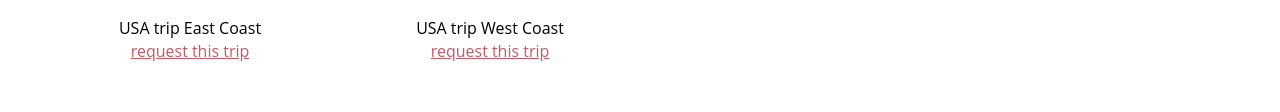
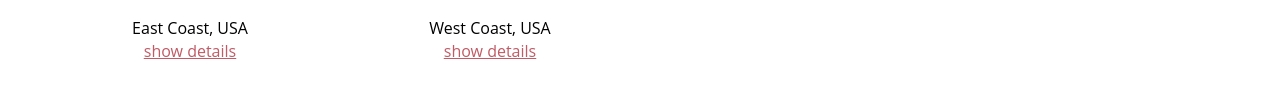
Before and after one commit to LiudmilaTe/trip-planner, a plain HTML site: page index.html in a window 1280 px wide. Shown: the part 4113-4225 px from the top of the page. Drawn offline with Linux system fonts and the light colour scheme.

Commit message:
Update index.html

```diff
--- a/index.html
+++ b/index.html
@@ -183,13 +183,13 @@
         <div class="row">
             <div class="col-xs-12 col-sm-6 col-md-3">
                 <img src="images/chicago-day-1.jpg" class="tour-preview" id="usa-e" data-toggle="modal" data-target="#myModal"  />
-                <p><span class="usa-e">USA trip East Coast</span><br />
-                <a class="request-trip" href="#contactmeForm" data-country="USA-E">request this trip</a></p>
+                <p><span class="usa-e">East Coast, USA</span><br />
+                <a class="request-trip" href="#contactmeForm" data-country="USA-E">show details</a></p>
             </div>
             <div class="col-xs-12 col-sm-6 col-md-3">
                 <img src="images/chicago-day-1.jpg" class="tour-preview" id="usa-w" data-toggle="modal" data-target="#myModal"  />
-                <p><span class="usa-w">USA trip West Coast</span><br />
-                <a class="request-trip" href="#contactmeForm" data-country="USA-W">request this trip</a></p>
+                <p><span class="usa-w">West Coast, USA</span><br />
+                <a class="request-trip" href="#contactmeForm" data-country="USA-W">show details</a></p>
             </div>
         </div>
      </div>
@@ -200,12 +200,12 @@
             <div class="col-xs-12 col-sm-6 col-md-3">
                 <img src="images/chicago-day-1.jpg" class="tour-preview" id="spain" data-toggle="modal" data-target="#myModal" />
                 <p><span class="spain">Spain</span><br />
-                <a class="request-trip" href="#contactmeForm" data-country="Spain">request this trip</a></p>
+                <a class="request-trip" href="#contactmeForm" data-country="Spain">show details</a></p>
             </div>
             <div class="col-xs-12 col-sm-6 col-md-3">
                 <img src="images/chicago-day-1.jpg" class="tour-preview" id="norway" data-toggle="modal" data-target="#myModal" />
                 <p><span class="norway">Norway fiords</span><br />
-                <a class="request-trip" href="#contactmeForm" data-country="Norway">request this trip</a></p>
+                <a class="request-trip" href="#contactmeForm" data-country="Norway">show details</a></p>
             </div>
             <div class="col-xs-12 col-sm-6 col-md-3">
                 <img src="images/chicago-day-1.jpg" class="tour-preview" id="uk" data-toggle="modal" data-target="#myModal" />
@@ -215,7 +215,7 @@
              <div class="col-xs-12 col-sm-6 col-md-3">
                 <img src="images/chicago-day-1.jpg" class="tour-preview" id="cz" data-toggle="modal" data-target="#myModal" />
                 <p><span class="cz">Prague, Czech Republic</span><br />
-                <a class="request-trip" href="#contactmeForm" data-country="Czech republic">request this trip</a></p>
+                <a class="request-trip" href="#contactmeForm" data-country="Czech republic">show details</a></p>
             </div>
         </div>
 
@@ -223,22 +223,22 @@
             <div class="col-xs-12 col-sm-6 col-md-3">
                 <img src="images/chicago-day-1.jpg" class="tour-preview" id="austria" data-toggle="modal" data-target="#myModal"  />
                 <p><span class="austria">Vienna, Austria</span><br />
-                <a class="request-trip" href="#contactmeForm" data-country="Austria">request this trip</a></p>
+                <a class="request-trip" href="#contactmeForm" data-country="Austria">show details</a></p>
             </div>
             <div class="col-xs-12 col-sm-6 col-md-3">
                 <img src="images/chicago-day-1.jpg" class="tour-preview" id="italy" data-toggle="modal" data-target="#myModal"  />
                 <p><span class="italy">Italy</span><br />
-                <a class="request-trip" href="#contactmeForm" data-country="Italy">request this trip</a></p>
+                <a class="request-trip" href="#contactmeForm" data-country="Italy">show details</a></p>
             </div>
             <div class="col-xs-12 col-sm-6 col-md-3">
                 <img src="images/chicago-day-1.jpg" class="tour-preview" id="portugal" data-toggle="modal" data-target="#myModal"  />
                 <p><span class="portugal">Portugal</span><br />
-                <a class="request-trip" href="#contactmeForm" data-country="Portugal">request this trip</a></p>
+                <a class="request-trip" href="#contactmeForm" data-country="Portugal">show details</a></p>
             </div>
             <div class="col-xs-12 col-sm-6 col-md-3">
                 <img src="images/chicago-day-1.jpg" class="tour-preview" id="germany" data-toggle="modal" data-target="#myModal"  />
                 <p><span class="portugal">Germany</span><br />
-                <a class="request-trip" href="#contactmeForm" data-country="Germany">request this trip</a></p>
+                <a class="request-trip" href="#contactmeForm" data-country="Germany">show details</a></p>
             </div>
         </div>
 
@@ -250,12 +250,12 @@
             <div class="col-xs-12 col-sm-6 col-md-3">
                 <img src="images/chicago-day-1.jpg" class="tour-preview" id="china" data-toggle="modal" data-target="#myModal"  />
                 <p><span class="china">China (Beiging, Shanghai)</span><br />
-                <a class="request-trip" href="#contactmeForm" data-country="China" data-city="Beiging, Shanghai">request this trip</a></p>
+                <a class="request-trip" href="#contactmeForm" data-country="China">show details</a></p>
             </div>
             <div class="col-xs-12 col-sm-6 col-md-3">
                 <img src="images/chicago-day-1.jpg" class="tour-preview" id="hongkong" data-toggle="modal" data-target="#myModal"  />
                 <p><span class="hongkong">Hong Kong</span><br />
-                <a class="request-trip" href="#contactmeForm" data-country="Hong Kong" data-city="Hong Kong">request this trip</a></p>
+                <a class="request-trip" href="#contactmeForm" data-country="Hong Kong">show details</a></p>
             </div>
         </div>
      </div>
@@ -266,7 +266,7 @@
             <div class="col-xs-12 col-sm-6 col-md-3">
                 <img src="images/chicago-day-1.jpg" class="tour-preview" id="morocco" data-toggle="modal" data-target="#myModal"  />
                 <p><span class="morocco">Morocco</span><br />
-                <a class="request-trip" href="#contactmeForm" data-country="Morocco">request this trip</a></p>
+                <a class="request-trip" href="#contactmeForm" data-country="Morocco">show details</a></p>
             </div>
         </div>
      </div>
```
